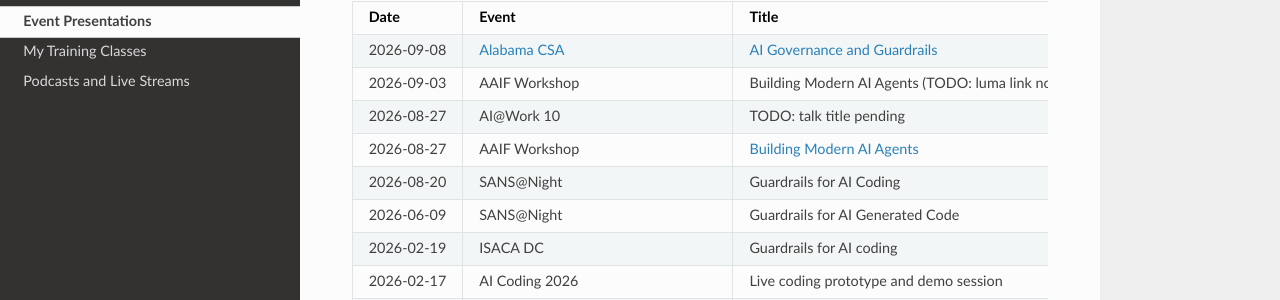
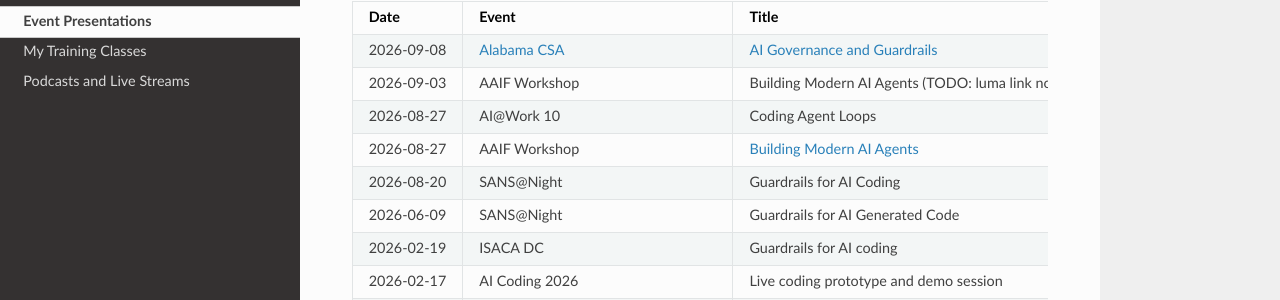
Before and after one commit to JonZeolla/JonZeolla.github.io, a Sphinx documentation site: the page built from docs/ref/jz-content.md, in a window 1280 px wide and 900 px high. Shown: the part 159-459 px from the top of the window. Built offline with Sphinx 7.4.7 and the Read the Docs theme 3.1.0, drawn with Linux system fonts in a browser that asks for light colours.

Commit message:
chore: fill in AI@Work 10 talk title
Co-Authored-By: Claude Opus 5 (1M context) <noreply@anthropic.com>
Claude-Session: https://claude.ai/code/session_01FYn9r5bYo41g2FwadURpJw

```diff
--- a/docs/ref/jz-content.md
+++ b/docs/ref/jz-content.md
@@ -11,7 +11,7 @@ hidden: true
 | ---------- | -------------------------------------------- | ------------------------------------------------------------------------------ |
 | 2026-09-08 | [Alabama CSA][Alabama-CSA]                   | [AI Governance and Guardrails][2026-CSABirm]                                   |
 | 2026-09-03 | AAIF Workshop                                | Building Modern AI Agents (TODO: luma link not yet created)                    |
-| 2026-08-27 | AI@Work 10                                   | TODO: talk title pending                                                       |
+| 2026-08-27 | AI@Work 10                                   | Coding Agent Loops                                                             |
 | 2026-08-27 | AAIF Workshop                                | [Building Modern AI Agents][2026-AAIF-Agents]                                  |
 | 2026-08-20 | SANS@Night                                   | Guardrails for AI Coding                                                       |
 | 2026-06-09 | SANS@Night                                   | Guardrails for AI Generated Code                                               |
```
